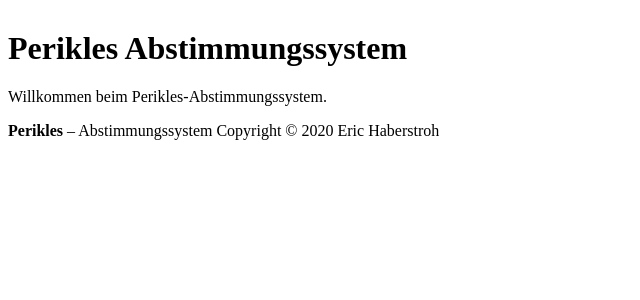
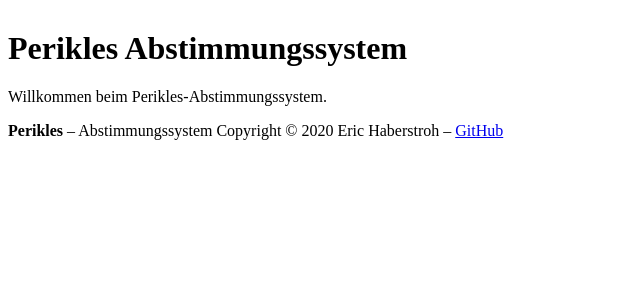
Before and after one commit to pille1842/perikles, a Symfony app: template templates/home/index.html.twig in a window 1280 px wide. Shown: the part 60-360 px from the top of the page, without its empty margins (0-640 px from the left). Run offline with Twig, Linux system fonts and the light colour scheme; the template is opened without the code that fills it, so the values that code supplies are empty; some libraries are stand-ins or nearby versions.

Commit message:
Mention GitHub repo in footer

```diff
--- a/templates/base.html.twig
+++ b/templates/base.html.twig
@@ -64,6 +64,7 @@
         </div>
         <div class="text-center p-3 footer">
             <strong>Perikles</strong> &ndash; Abstimmungssystem Copyright &copy; 2020 Eric Haberstroh
+            &ndash; <a href="https://github.com/pille1842/perikles/" target="_blank" rel="nofollow">GitHub</a>
         </div>
         {% block javascripts %}
             {{ encore_entry_script_tags('app') }}
```
